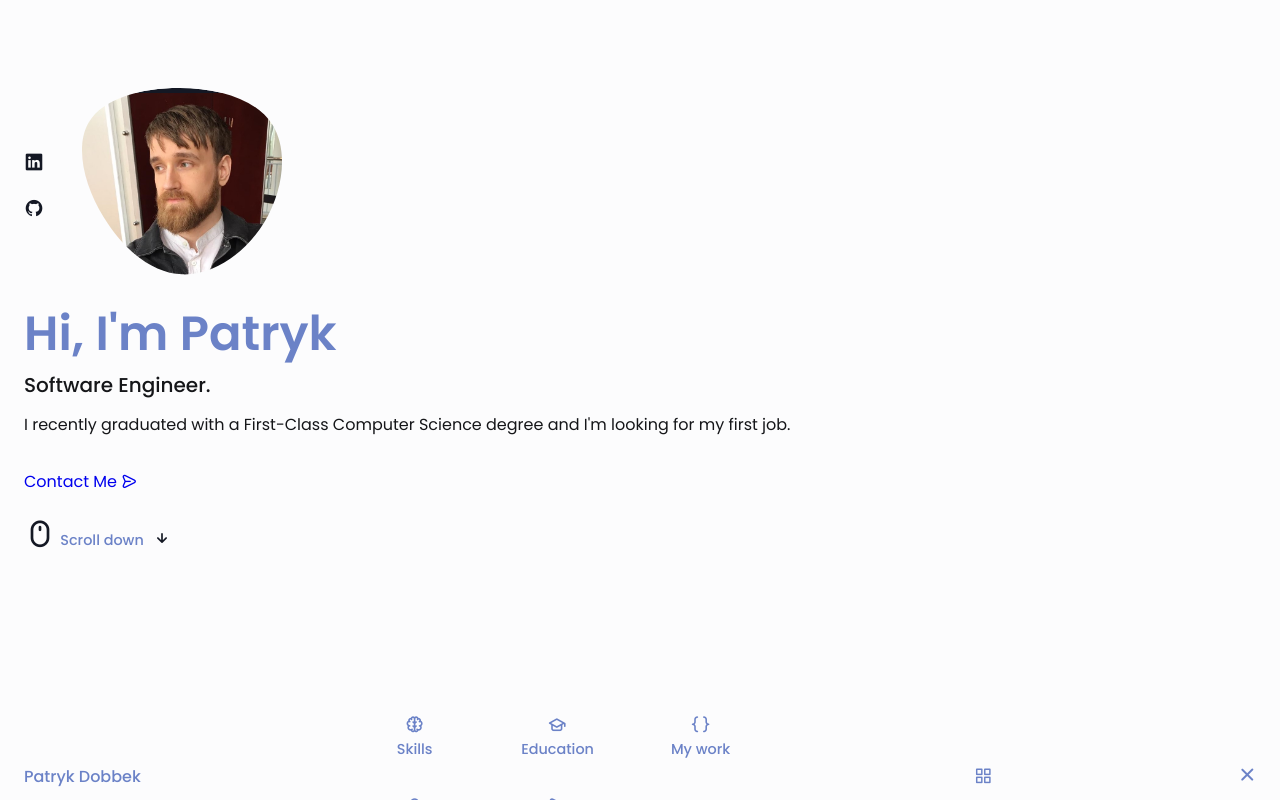
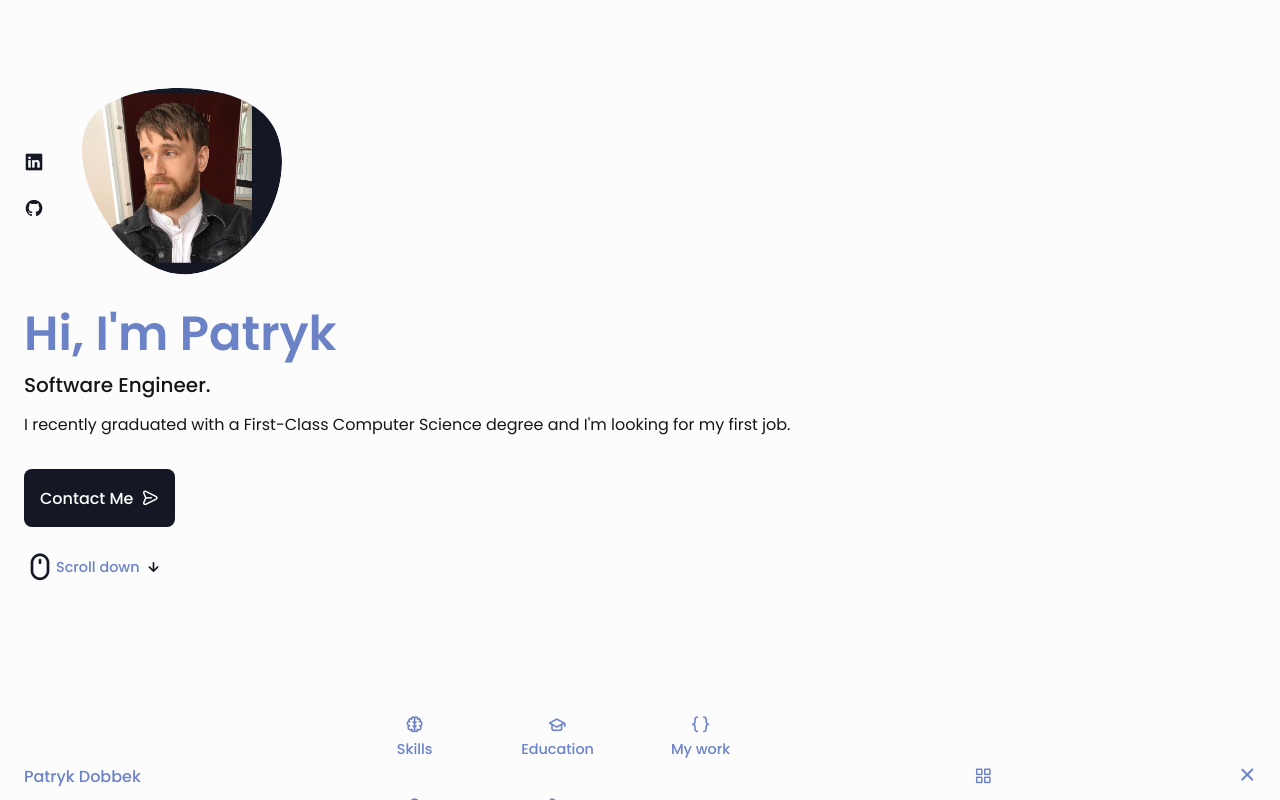
Before and after one commit to pdobbek/portfolio, a Django app: page / in a window 1280 px wide. Run offline with Django 4.2, Linux system fonts and the light colour scheme.

Commit message:
feat: add styling for buttons in homepage

```diff
--- a/portfolio/assets/css/styles.css
+++ b/portfolio/assets/css/styles.css
@@ -259,7 +259,7 @@ img {
 }
 
 .home__blob-img {
-    width: 200px;
+    width: 170px;
 }
 
 /* container for "Hi, I'm Patryk Software Engineer" etc. */
@@ -309,3 +309,28 @@ img {
 .home__scroll-arrow {
     font-size: 1.25rem;
 }
+
+/* BUTTONS */
+.button {
+    display: inline-block;
+    background-color: var(--first-color);
+    color: #FFF;
+    padding: 1rem;
+    border-radius: .5rem;
+    font-weight: var(--font-medium);
+}
+
+.button:hover {
+    background-color: var(--first-color-alt);
+}
+
+.button__icon {
+    font-size: 1.1rem;
+    margin-left: var(--mb-0-5);
+    transition: .3s;
+}
+
+.button--flex {
+    display: inline-flex;
+    align-items: center;
+}
```
